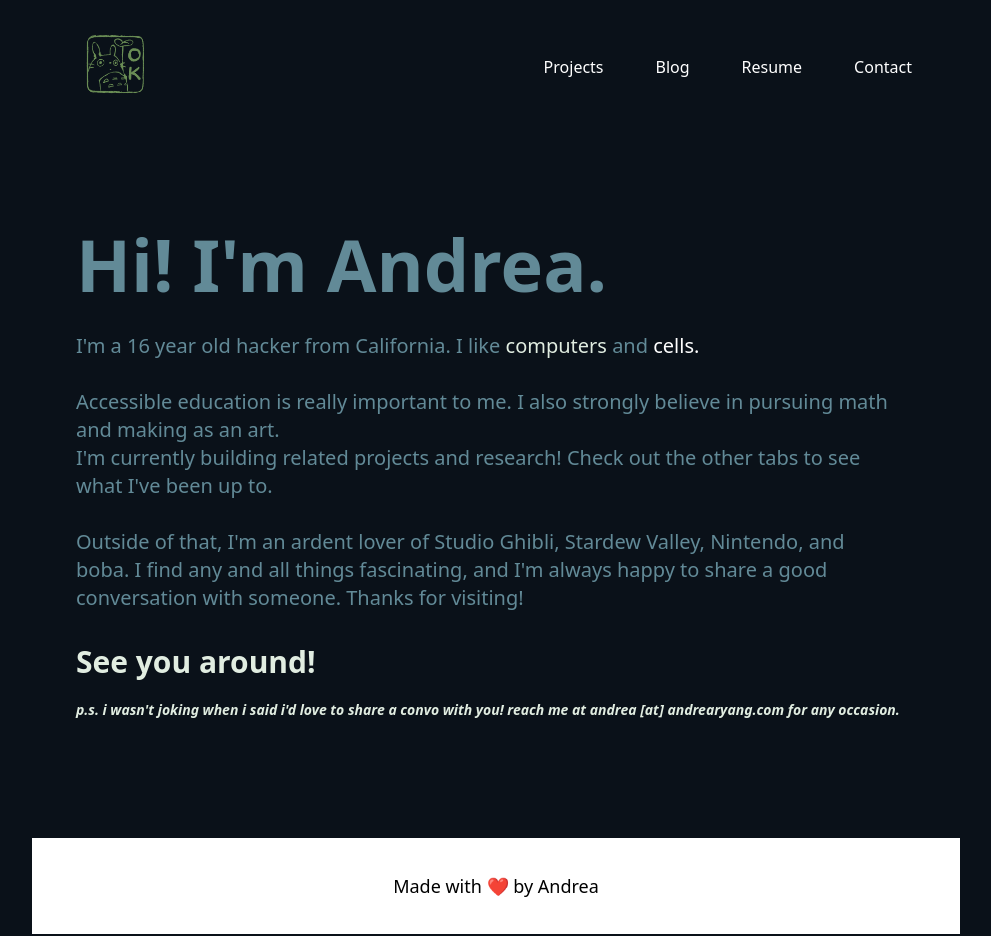
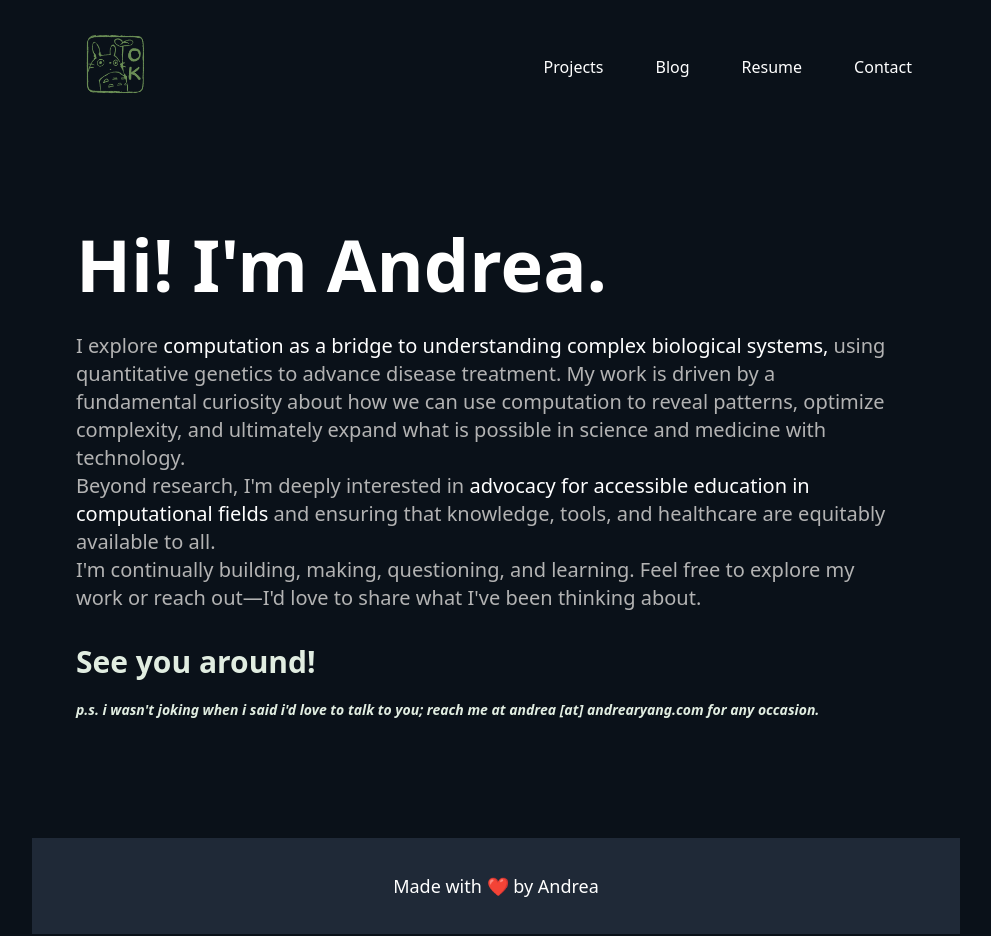
Before and after one commit to andrearyang/andreayang, a Next.js app: page / in a window 1280 px wide. Shown: the whole page, without its empty margins (144-1135 px from the left). Built offline with nearby package versions, Linux system fonts and the light colour scheme.

Commit message:
coloring! still ugly tho  will fix later

```diff
--- a/components/foot.js
+++ b/components/foot.js
@@ -5,7 +5,7 @@ const Footer = () => {
   const [showGif, setShowGif] = useState(false);
 
   return (
-    <footer className="flex justify-center items-center mt-6 h-24 dark:bg-gray-800 bg-white dark:text-white text-black">
+    <footer className="flex justify-center items-center mt-6 h-24 bg-gray-800 text-white">
       <div
         className="relative cursor-pointer"
         onMouseEnter={() => setShowGif(true)}
--- a/pages/index.js
+++ b/pages/index.js
@@ -12,45 +12,45 @@ export default function Home() {
         {}
       </HeadObject>
 
-      <div className="flex flex-row p-6 text-light-text font-bold text-7xl items-center justify-center flex-1">
+      <div className="flex flex-row p-6 text-white font-bold text-7xl items-center justify-center flex-1">
         <div className="flex-1 flex flex-col ml-5 mr-55 justify-between h-full">
           <h1 className="absolute flex-1">Hi! I'm Andrea.</h1>
           <br />
           <div className="relative font-normal text-gray-gray text-xl mt-8 mr-10">
             <h2>
-              I'm a 16 year old hacker from California. I like{' '}
+              I explore{' '}
               <a
                 href="https://example.com"
-                className="hover:underline underline-offset-4 decoration-solid decoration-4 decoration-green-green text-light-light"
+                className="hover:underline underline-offset-4 decoration-solid decoration-4 decoration-green-green text-white"
               >
-                computers
+                computation as a bridge to understanding complex biological systems,
               </a>{' '}
-              and{' '}
+              using quantitative genetics to advance disease treatment. My work is driven by a fundamental curiosity about how we can use computation to reveal patterns, optimize complexity, and ultimately expand what is possible in science and medicine with technology.{' '}
+            </h2>
+
+            <h3> Beyond research, I'm deeply interested in {' '}
               <a
                 href="/cells"
                 className="hover:underline decoration-bright-green decoration-wavy underline-offset-4 decoration-4 text-white"
               >
-                cells.
+                advocacy for accessible education in computational fields
               </a>
+              &nbsp;and ensuring that knowledge, tools, and healthcare are equitably available to all.
+            </h3>
+
+            <h2>
+              I'm continually building, making, questioning, and learning. Feel free to explore my work or reach out—I'd love to share what I've been thinking about.
             </h2>
-            <br />
-            <h2>
-              Accessible education is really important to me. I also strongly believe in pursuing math and making as an art.
-            </h2>
-            <h2>
-              I'm currently building related projects and research! Check out the other tabs to see what I've been up to.
-            </h2>
-            <br />
-            <h3>
-              Outside of that, I'm an ardent lover of Studio Ghibli, Stardew Valley, Nintendo, and boba. I find any and all things fascinating, and I'm always happy to share a good conversation with someone. Thanks for visiting!
-            </h3>
           </div>
+
           <div className="font-semibold  text-light-light text-3xl mt-8">
             <h1>See you around!</h1>
           </div>
+
           <div className="mt-5">
-            <h3 className="text-[0.9rem] text-extralight italic text-sm text-light-light"> p.s. i wasn't joking when i said i'd love to share a convo with you! reach me at andrea [at] andrearyang.com for any occasion.</h3>
+            <h3 className="text-[0.9rem] text-extralight italic text-sm text-light-light"> p.s. i wasn't joking when i said i'd love to talk to you; reach me at andrea [at] andrearyang.com for any occasion.</h3>
           </div>
+
         </div>
       </div>
       <Footer />
--- a/tailwind.config.js
+++ b/tailwind.config.js
@@ -10,7 +10,7 @@ module.exports = {
         'dark-green': '#083332',
         'bright-green': '#8CD055',
         'green-green': '#C4E376',
-        'gray-graay': '#B3B3B3',
+        'gray-gray': '#B3B3B3',
         'darker-gray': '#FFFFFF',
         'white-gray': '#aaaaaa',
       },
```
